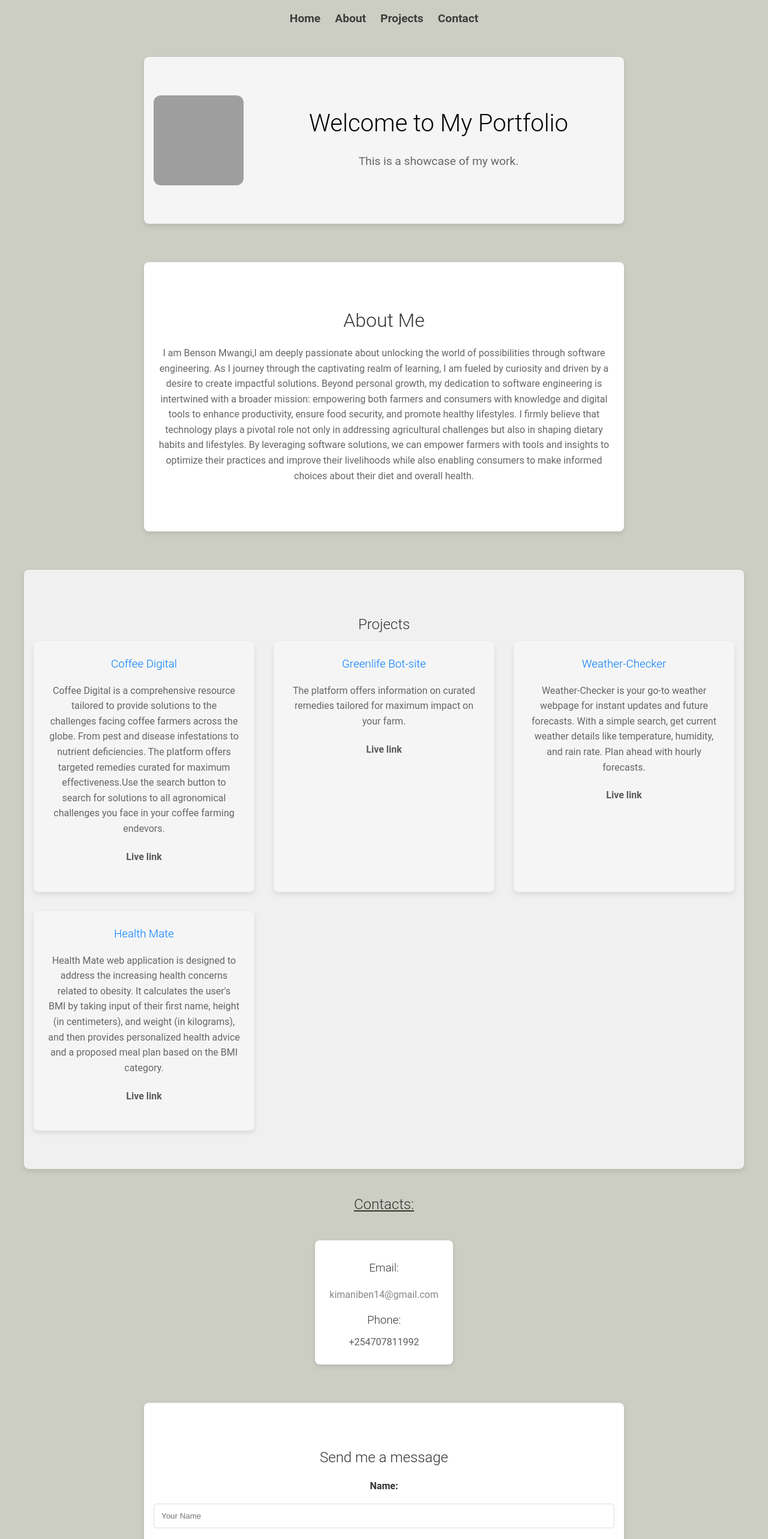
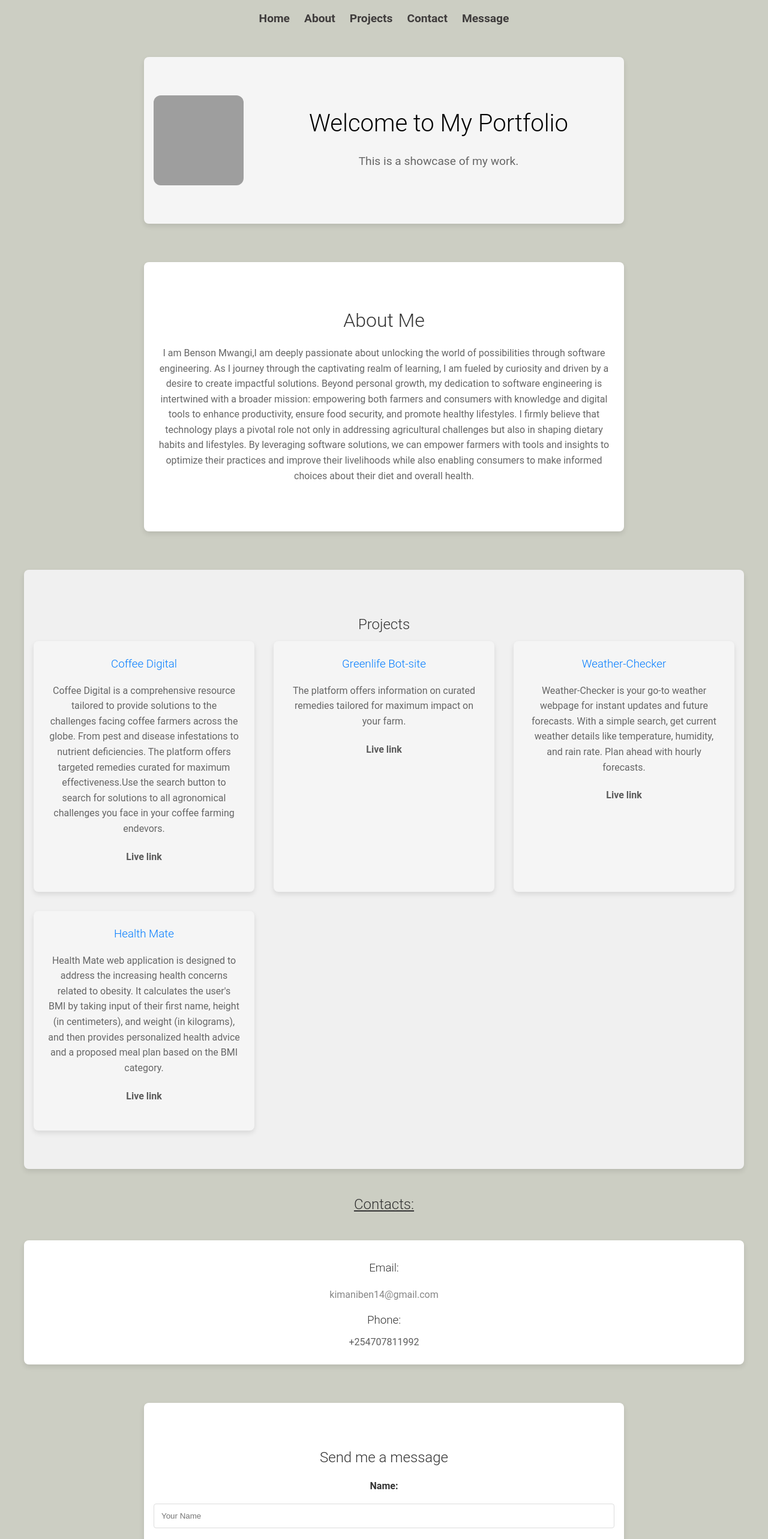
Before and after one commit to Ben1464/Portifolio-react, a React (Create React App) app: page / in a window 1280 px wide. Shown: the top 2566 px of the page at 60% size. Built offline with nearby package versions, Linux system fonts and the light colour scheme; grey boxes are pictures that could not be loaded.

Commit message:
added Message component into the navbar

```diff
--- a/src/components/Navbar.js
+++ b/src/components/Navbar.js
@@ -10,6 +10,7 @@ const Navbar = () => {
         <li><a href="#about">About</a></li>
         <li><a href="#projects">Projects</a></li>
         <li><a href="#contact">Contact</a></li>
+        <li><a href="#message">Message</a></li>
       </ul>
     </nav>
   );
--- a/src/styles/Contacts.css
+++ b/src/styles/Contacts.css
@@ -27,4 +27,5 @@
 
 .contact button {
   margin-top: 1rem;
+
 }
--- a/src/styles/Message.css
+++ b/src/styles/Message.css
@@ -3,7 +3,7 @@
   background-color: #fff;
   border-radius: 8px;
   box-shadow: 0 4px 8px rgba(0, 0, 0, 0.1);
-  max-width: 1200px;
+  width: 1200px;
   margin: 2rem auto;
 }
 @keyframes blink {
```
